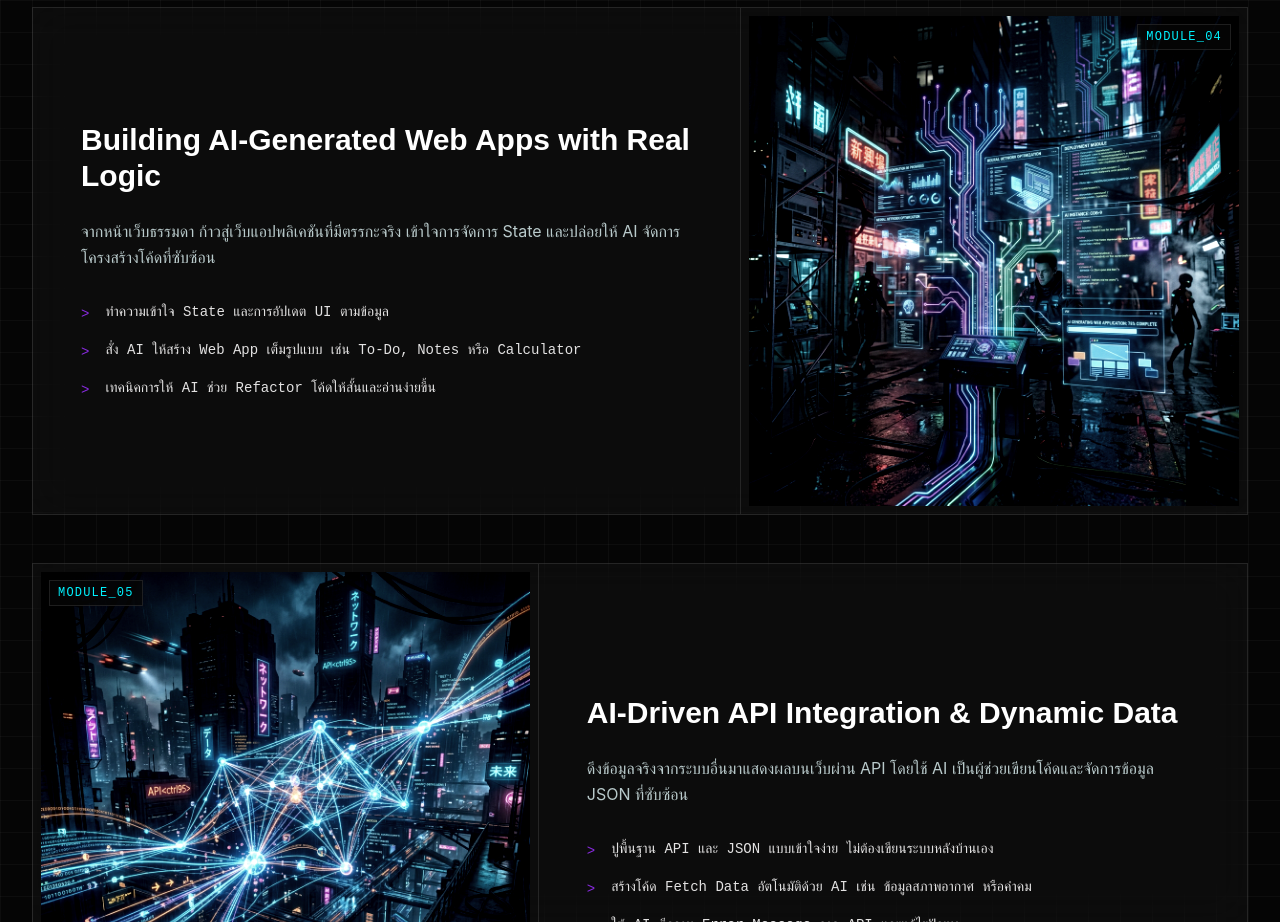
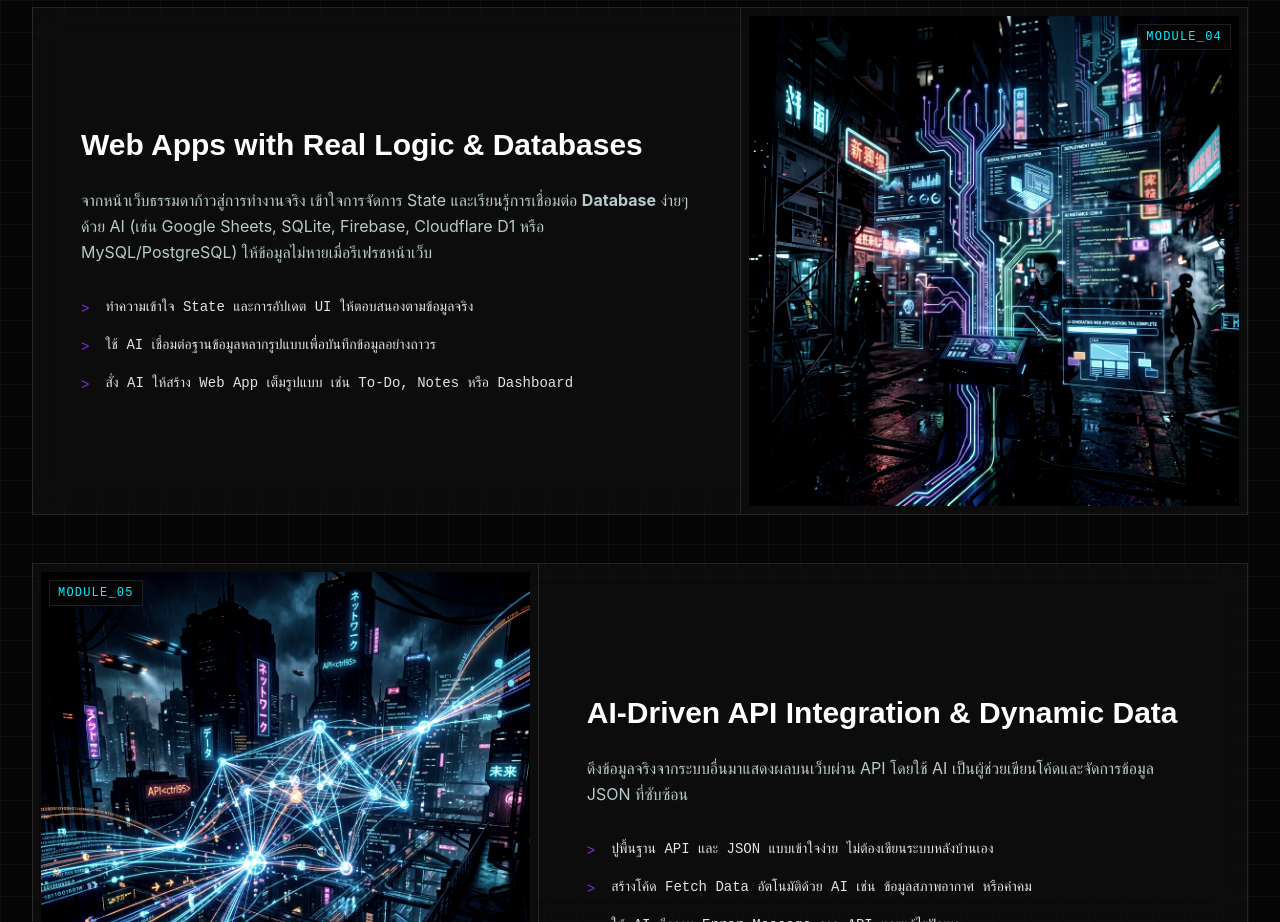
Before and after one commit to purivaro/AI-First-Web-Development-Course, a React (Vite) app in the folder website/: page / in a window 1280 px wide. Shown: the part 2880-3802 px from the top of the page. Built offline with nearby package versions, Linux system fonts and the light colour scheme.

Commit message:
feat: add Database concepts to Session 4 syllabus and frontend

```diff
--- a/website/src/App.jsx
+++ b/website/src/App.jsx
@@ -216,22 +216,22 @@ function App() {
           <section className="glass-panel glass-panel-hover transition-all duration-300">
             <div className="grid md:grid-cols-12 h-full">
               <div className="md:col-span-7 p-8 md:p-12 flex flex-col justify-center order-2 md:order-1 border-r border-border-glass">
-                <h3 className="font-display text-3xl font-bold text-white mb-6">Building AI-Generated Web Apps with Real Logic</h3>
+                <h3 className="font-display text-3xl font-bold text-white mb-6">Web Apps with Real Logic & Databases</h3>
                 <p className="text-[#b9cacb] mb-8 leading-relaxed font-body">
-                  จากหน้าเว็บธรรมดา ก้าวสู่เว็บแอปพลิเคชันที่มีตรรกะจริง เข้าใจการจัดการ State และปล่อยให้ AI จัดการโครงสร้างโค้ดที่ซับซ้อน
+                  จากหน้าเว็บธรรมดาก้าวสู่การทำงานจริง เข้าใจการจัดการ State และเรียนรู้การเชื่อมต่อ <strong>Database</strong> ง่ายๆ ด้วย AI (เช่น Google Sheets, SQLite, Firebase, Cloudflare D1 หรือ MySQL/PostgreSQL) ให้ข้อมูลไม่หายเมื่อรีเฟรชหน้าเว็บ
                 </p>
                 <div className="space-y-4 font-mono text-sm">
                   <div className="flex items-start gap-4">
                     <span className="text-secondary-purple mt-0.5">{'>'}</span>
-                    <p className="text-[#e3e2e2]">ทำความเข้าใจ State และการอัปเดต UI ตามข้อมูล</p>
+                    <p className="text-[#e3e2e2]">ทำความเข้าใจ State และการอัปเดต UI ให้ตอบสนองตามข้อมูลจริง</p>
                   </div>
                   <div className="flex items-start gap-4">
                     <span className="text-secondary-purple mt-0.5">{'>'}</span>
-                    <p className="text-[#e3e2e2]">สั่ง AI ให้สร้าง Web App เต็มรูปแบบ เช่น To-Do, Notes หรือ Calculator</p>
+                    <p className="text-[#e3e2e2]">ใช้ AI เชื่อมต่อฐานข้อมูลหลากรูปแบบเพื่อบันทึกข้อมูลอย่างถาวร</p>
                   </div>
                   <div className="flex items-start gap-4">
                     <span className="text-secondary-purple mt-0.5">{'>'}</span>
-                    <p className="text-[#e3e2e2]">เทคนิคการให้ AI ช่วย Refactor โค้ดให้สั้นและอ่านง่ายขึ้น</p>
+                    <p className="text-[#e3e2e2]">สั่ง AI ให้สร้าง Web App เต็มรูปแบบ เช่น To-Do, Notes หรือ Dashboard</p>
                   </div>
                 </div>
               </div>
```
Also changed, not shown: 3 other files (tests, documents, lock files or other folders).
